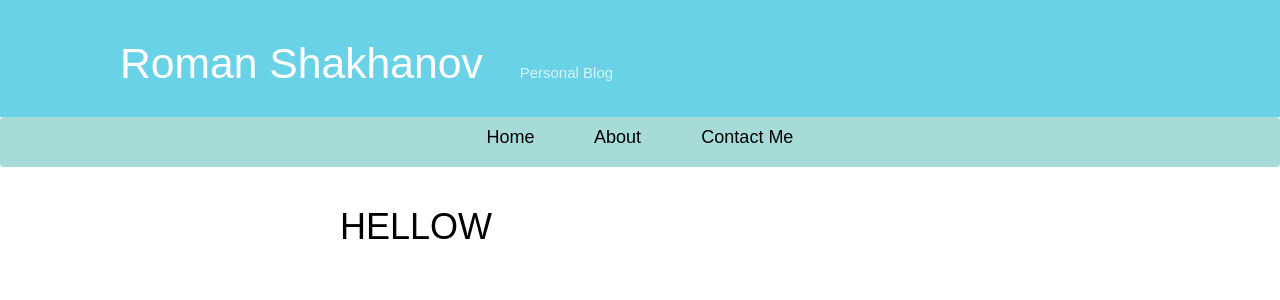
After one commit to Alt0Z/DjangoBlog, a Django app: template myblog/templates/myblog/about.html in a window 1280 px wide. The commit adds this page. Shown: the top 300 px of the page. Run offline with Django 3.2, Linux system fonts and the light colour scheme; the template is opened without the code that fills it, so the values that code supplies are empty; some libraries are stand-ins or nearby versions; some web fonts are replaced.

Commit message:
Improved CSS and HTML

```diff
--- /dev/null
+++ b/myblog/templates/myblog/about.html
@@ -0,0 +1,5 @@
+{% extends 'myblog/base.html' %}
+
+	{% block content %}
+	<h1>HELLOW</h1>
+	{% endblock content %}
--- a/myblog/templates/myblog/base.html
+++ b/myblog/templates/myblog/base.html
@@ -11,11 +11,22 @@
 <body>
 
 	<div class="main_header">
-            <h1><a href="/">Roman Shakhanov</a></h1>
-        </div>
+        <h1 id="m_header"><a href="/">Roman Shakhanov</a> <span id="a_header">Personal Blog</span> </h1>
+    </div>
+    <div class="navbar">
+        <h4 id="nav_table"><center>
+            <table>
+                    <tr>
+                        <td width="35%"><a href="/">Home</a></td>
+                        <td width="35%"><a href="#">About</a></td>
+                        <td width="50%"><a href="#">Contact Me</a></td>
+                    </tr>
+            </table></center>
+        </h4>
+    </div>
         <div class="content container">
             <div class="row">
-                <div class="col-md-8">
+                <div class="">
                 {% block content %}
                 {% endblock %}
                 </div>
--- a/myblog/templates/myblog/post_detail.html
+++ b/myblog/templates/myblog/post_detail.html
@@ -1,12 +1,12 @@
  {% extends 'myblog/base.html' %}
 
     {% block content %}
-        <div class="post">
+        <div class="post-detail">
             <h1>{{ post.title }}</h1>
             <p>{{ post.text|linebreaksbr }}</p>
             {% if post.published_date %}
                 <div class="date">
-                    <b>Published: {{ post.published_date }}</b>
+                    <b>Published: {{ post.published_date }} | Author: {{ post.author }}</b>
                 </div>
             {% endif %}
         </div>
--- a/myblog/templates/myblog/post_list.html
+++ b/myblog/templates/myblog/post_list.html
@@ -3,10 +3,10 @@
     {% block content %}
         {% for post in posts %}
             <div class="post">
-                <h1><a href="{% url 'post_detail' pk=post.pk %}">{{ post.title }}</a></h1>
+                <h1 id="post_header"><a href="{% url 'post_detail' pk=post.pk %}">{{ post.title }}</a></h1>
                 <p>{{ post.text|linebreaksbr }}</p>
                 <div class="date">
-                    <b>Published: {{ post.published_date }}</b>
+                    <b>Published: {{ post.published_date }} | Author: {{ post.author }}</b>
                 </div>
             </div>
         {% endfor %}
--- a/static/css/myblog.css
+++ b/static/css/myblog.css
@@ -1,13 +1,78 @@
 body{
-	background-color: #BF4D28;
-	padding-left: 45px;
+	background-color: white;
+}
+
+h1, a {
+	color: black;
+}
+
+h1, h2, h3, h4 {
 	font-family: 'Fira Sans Condensed', sans-serif;
 }
 
-h1, a {
-	color: #655643;
+.main_header {
+	background-color: #69D2E7;
+	padding-left: 0;
+	margin-top: 0;
+	padding: 20px 20px 20px 40px;
 }
 
-.main_header {
-	background-color: #ff9400;
+#m_header {
+	margin-left: 80px;
 }
+
+.main_header h1, .main_header h1 a, .main_header h1 a:visited, .main_header h1 a:active {
+	color: #FFFFFF;
+	font-size: 32pt;
+	text-decoration: none;
+}
+
+.content {
+	margin-left: auto;
+	margin-right: auto;
+	margin-bottom: 75px;
+	width: 600px;
+}
+
+.save {
+	float: right;
+}
+
+.post-form textarea, .post-form input {
+        width: 100%;
+}
+
+.top-menu, .top-menu:hover, .top-menu:visited {
+        color: #ffffff;
+        float: right;
+        font-size: 26pt;
+        margin-right: 20px;
+}
+
+.post {
+	border: solid 3px;
+	border-color: rgba(211, 211,211 , 0.7);
+	margin-bottom: 70px;
+	display: block;
+	background-color: rgba(211, 211, 211, 0.3)
+}
+
+.post-detail {
+	margin-bottom: 70px;
+	display: block;
+}
+
+.post h1 a, .post h1 a:visited {
+    color: #000000;
+}
+
+.navbar {
+	background-color: #A7DBD8;
+	max-height: 20px;
+}
+
+#a_header {
+	font-size: 15px;
+	margin-left: 25px;
+	opacity: 0.75;
+}
```
Also changed, not shown: myblog/static/css/myblog.css (+30 -3 lines).
